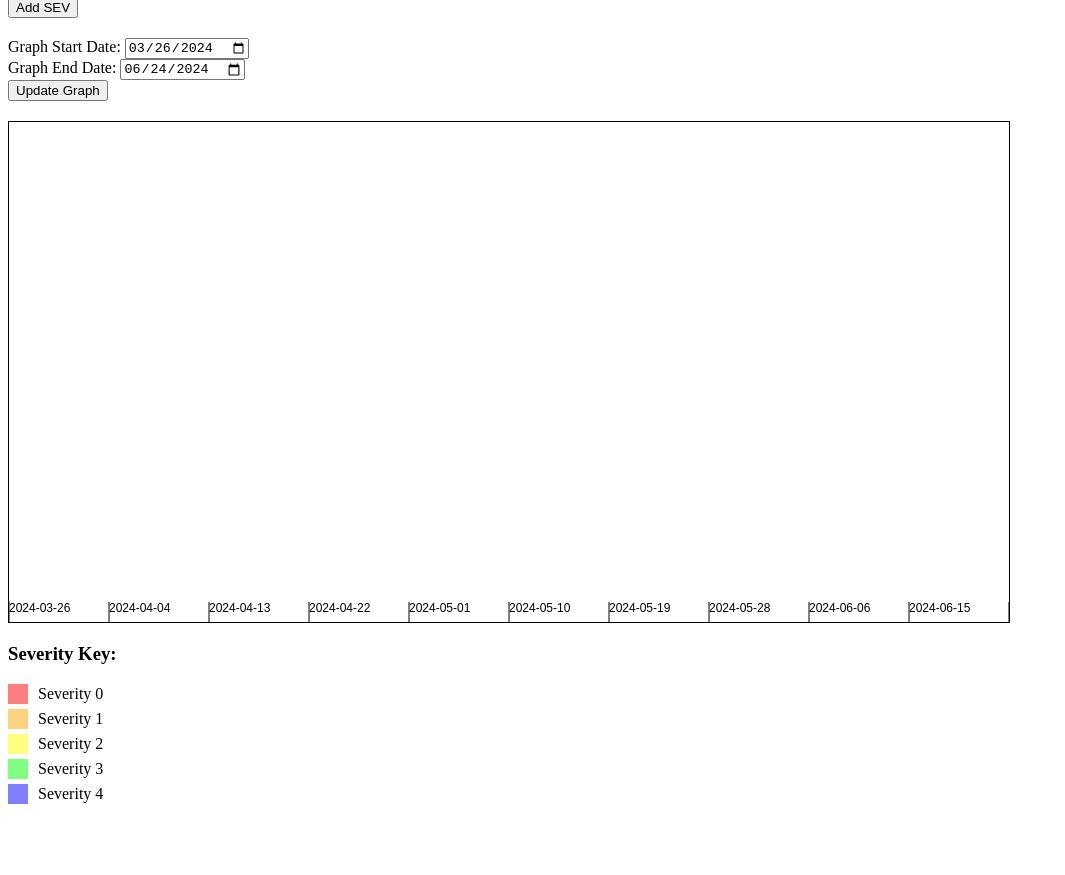
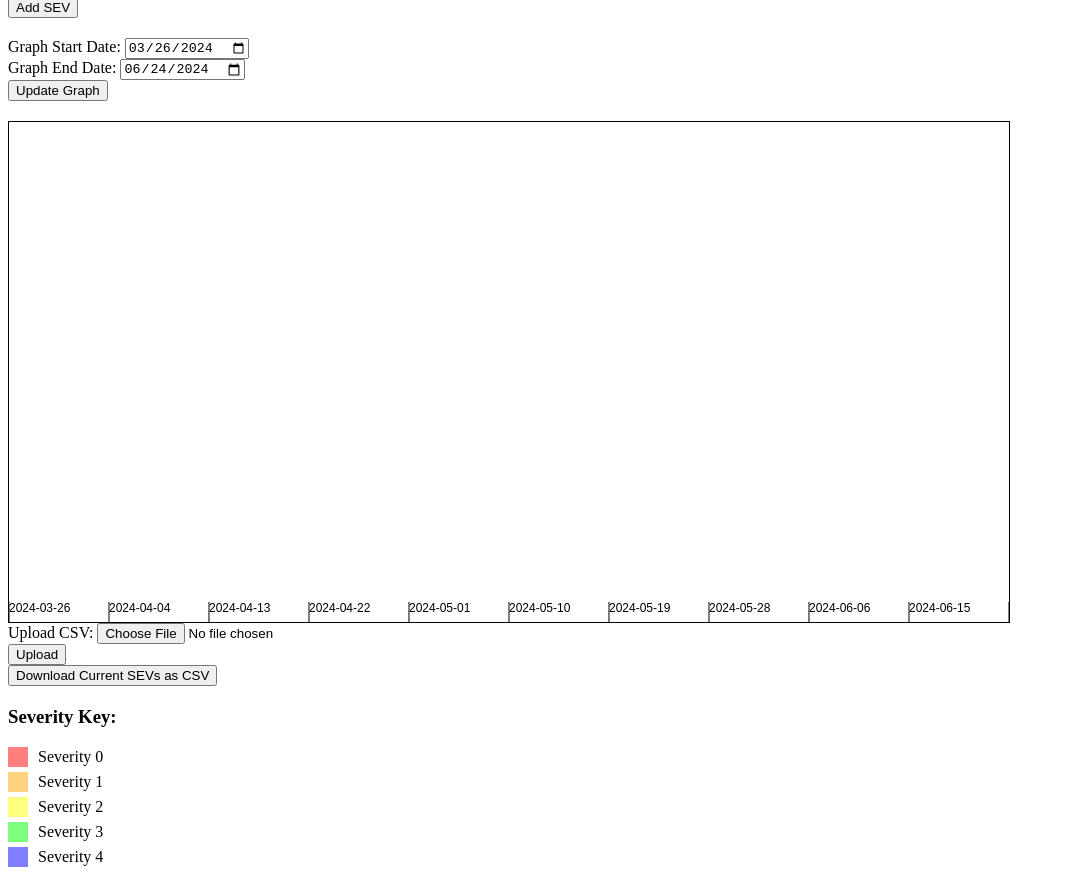
Before and after one commit to haroldsultan/haroldsultan.github.io, a plain HTML site: page sev-saturation.html in a window 1280 px wide. Shown: the part 145-1020 px from the top of the page, without its empty margins (0-1065 px from the left). Before the commit the page ends 957 px from the top, so only its background shows below. Drawn offline with Linux system fonts and the light colour scheme.

Commit message:
Update sev-saturation.html

```diff
--- a/sev-saturation.html
+++ b/sev-saturation.html
@@ -52,6 +52,14 @@
         <button onclick="drawHeatmap()">Update Graph</button>
     </div>
     <canvas id="heatmap" width="1000" height="500"></canvas>
+    <div class="csv-upload">
+        <label for="csv-file">Upload CSV:</label>
+        <input type="file" id="csv-file" accept=".csv"><br>
+        <button onclick="uploadCSV()">Upload</button>
+    </div>
+    <div class="csv-download">
+        <button onclick="downloadCSV()">Download Current SEVs as CSV</button>
+    </div>
     <div class="key">
         <h3>Severity Key:</h3>
         <div><span style="background-color: rgba(255, 0, 0, 0.5);"></span>Severity 0</div>
@@ -151,6 +159,48 @@
             return 'rgba(0, 0, 0, 0.5)'; // Black
         }
 
+        function uploadCSV() {
+          const fileInput = document.getElementById('csv-file');
+          const file = fileInput.files[0];
+          const reader = new FileReader();
+          reader.onload = function(e) {
+              const text = e.target.result;
+              const lines = text.split('\n');
+              const header = lines[0].split(',');
+              if (header[0].trim() !== 'sev_start' || header[1].trim() !== 'sev_end' || header[2].trim() !== 'severity') {
+                  alert('Invalid CSV format');
+                  return;
+              }
+              for (let i = 1; i < lines.length; i++) {
+                  const line = lines[i].trim();
+                  if (line) {
+                      const [sev_start, sev_end, severity] = line.split(',');
+                      SEVs.push({
+                          level: severity.trim(),
+                          startDate: new Date(sev_start.trim()),
+                          endDate: new Date(sev_end.trim())
+                      });
+                  }
+              }
+              drawHeatmap();
+          };
+          reader.readAsText(file);
+        }
+
+        function downloadCSV() {
+          const csvContent = 'sev_start,sev_end,severity\n' +
+              SEVs.map(sev => `${sev.startDate.toISOString().split('T')[0]},${sev.endDate.toISOString().split('T')[0]},${sev.level}`).join('\n');
+          const blob = new Blob([csvContent], { type: 'text/csv' });
+          const url = URL.createObjectURL(blob);
+          const a = document.createElement('a');
+          a.href = url;
+          a.download = 'sev_data.csv';
+          document.body.appendChild(a);
+          a.click();
+          document.body.removeChild(a);
+          URL.revokeObjectURL(url);
+      }
+
         window.onload = function() {
             const now = new Date();
             document.getElementById('graph-start-date').value = new Date(now - 90 * 24 * 60 * 60 * 1000).toISOString().split('T')[0];
```
